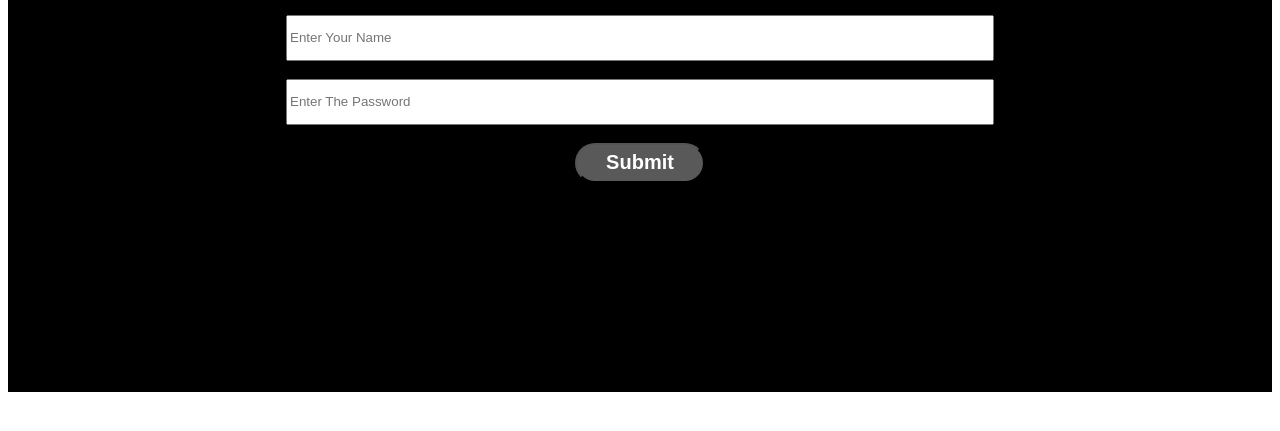
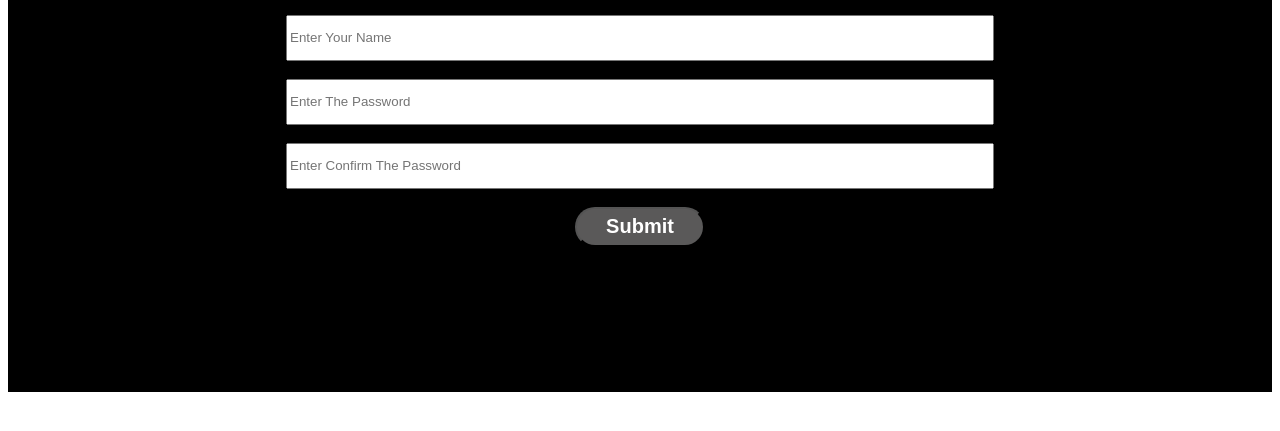
Before and after one commit to WASIZAHID/Newfile, a plain HTML site: page signup.html in a window 1280 px wide. Shown: the part 129-560 px from the top of the page. Drawn offline with Linux system fonts and the light colour scheme.

Commit message:
add confirm password in signup form

```diff
--- a/signup.html
+++ b/signup.html
@@ -49,6 +49,8 @@
         <br> <br>
         <input type="password" placeholder="Enter The Password">
         <br> <br>
+        <input type="password" placeholder="Enter Confirm The Password">
+        <br> <br>
         <button >Submit</button>
     </form>
 </body>
```
